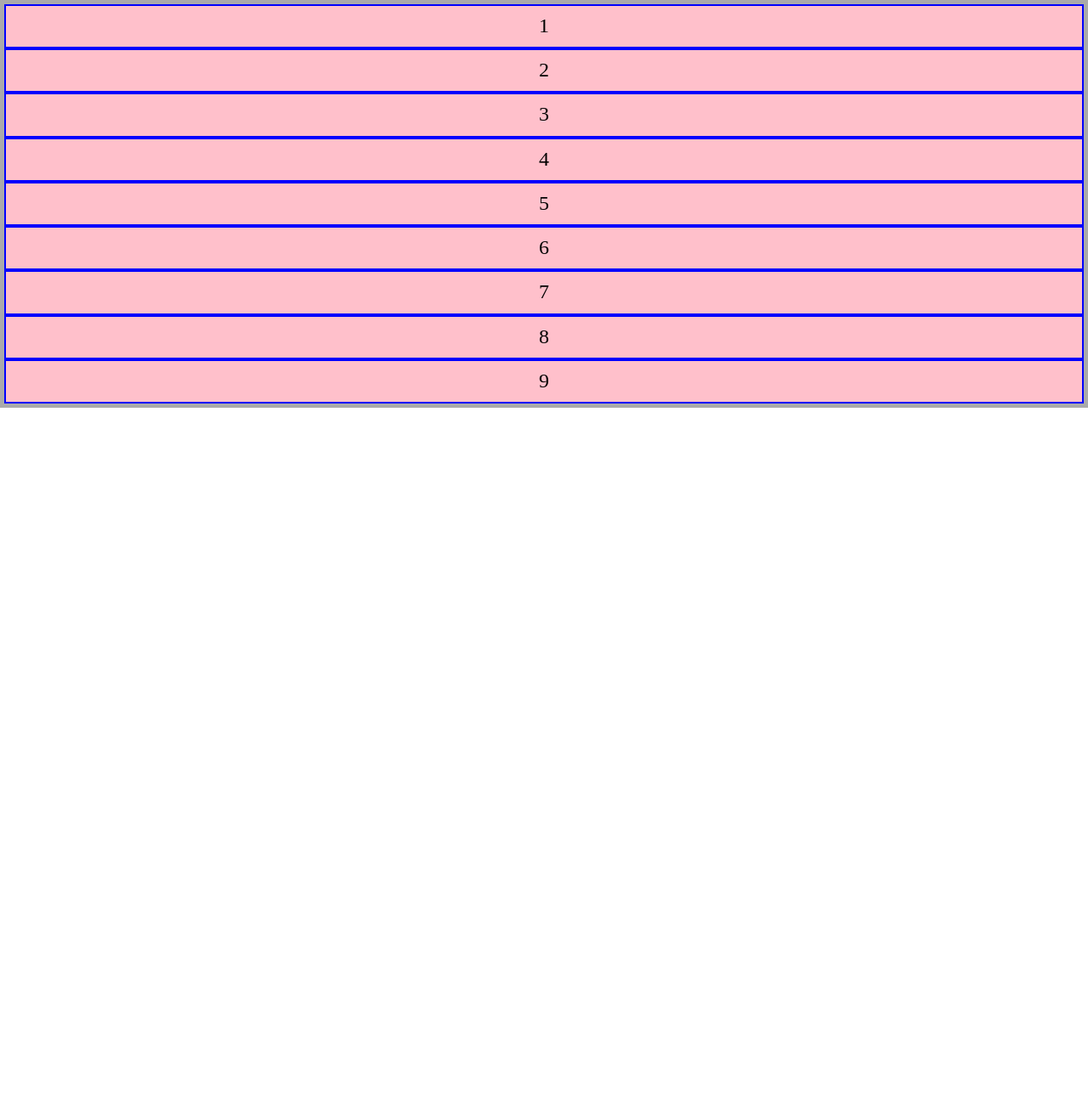
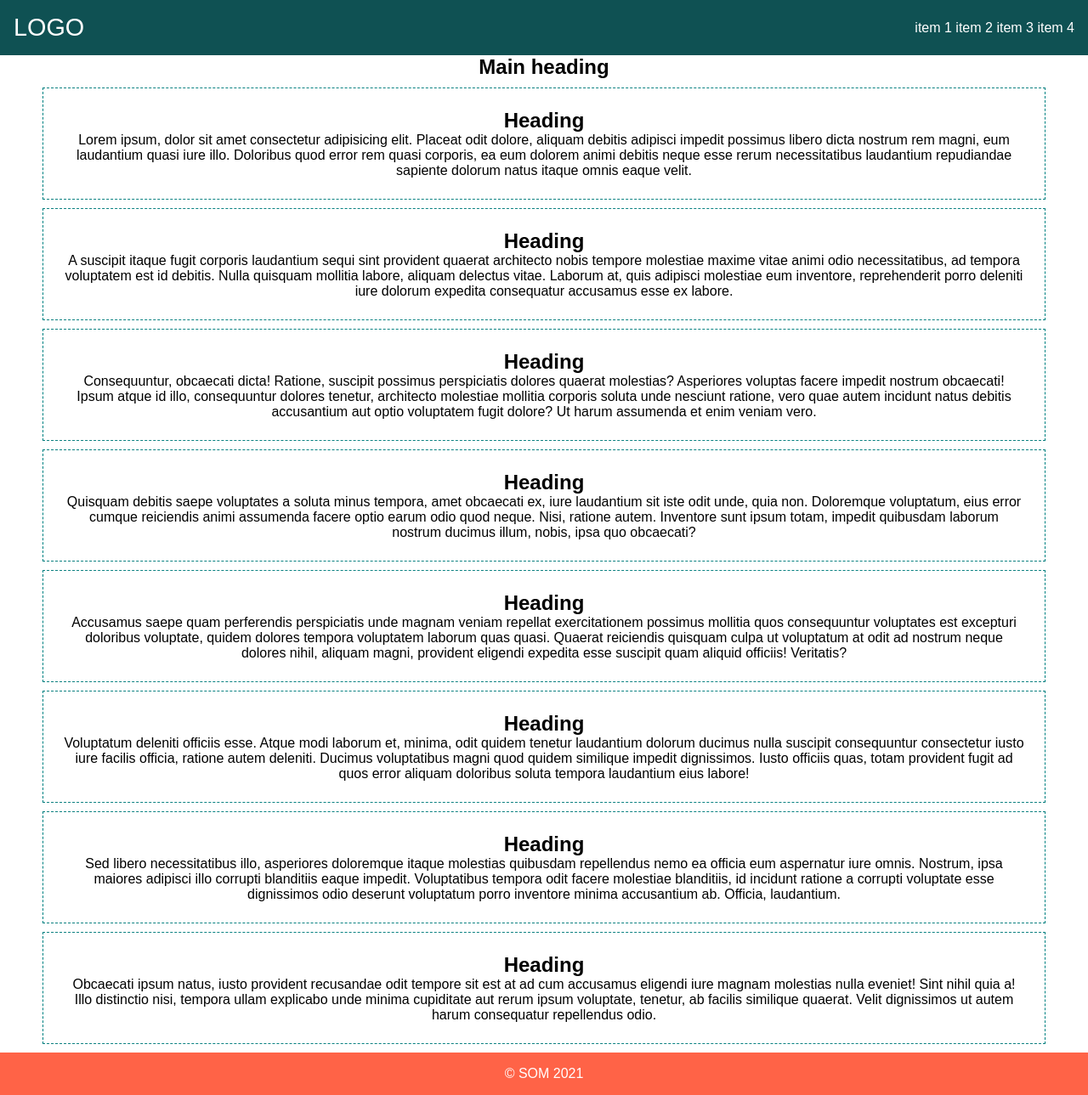
Before and after one commit to mrHelg/fm_flex, a plain HTML site: page index.html in a window 1280 px wide. Shown: the whole page at 85% size. Before the commit the page ends 800 px from the top, so only its background shows below. Drawn offline with Linux system fonts and the light colour scheme.

Commit message:
Header+Main+Footer

```diff
--- a/assets/css/style.css
+++ b/assets/css/style.css
@@ -1,29 +1,54 @@
 * {
   box-sizing: border-box;
+  margin: 0;
+  padding: 0;
 }
-body{
-  margin: 0;
+body {
+  min-height: 100vh;
+  display: flex;
+  flex-direction: column;
+  font-family: sans-serif;
+  font-size: 16px;
 }
-.container {
-  border: 5px solid #aaa;
+.header {
+  display: flex;
+  justify-content: space-between;
+  padding: 1em;
+  background-color: rgb(15, 81, 83);
+  color: white;
+  align-items: center;
 }
-.item {
-  /* width: 50px; */
-  /* height: 50px; */
-  padding: 10px;
+.list {
+  list-style: none;
+  justify-content: space-between;
+}
+.list-item {
+  display: inline-block;
+}
+.link {
+  color: inherit;
+  text-decoration: none;
+}
+.logo {
+  font-size: 1.8em;
+  text-transform: uppercase;
+}
+.main {
+  flex: 1;
+  max-width: 1200px;
+  margin: 0 auto;
+  text-align: center;
+}
 
-  border: 2px solid blue;
-  font-size: 1.5em;
+.article {
+  margin: 10px;
+  padding: 1.5em;
+  border: 1px dashed teal;
+}
+.footer {
+  padding: 1em;
+  background-color: tomato;
+  color: white;
   text-align: center;
-  background-color: pink;
+  margin-top: auto;
 }
-.flex-parent {
-  display: flex;
-  min-height: 50vh;
-  max-height: 60vh;
-  flex-direction: column;
-  align-items: stretch;
-}
-.flex-child{
-  flex: 1 1 100px;
-}
--- a/index.html
+++ b/index.html
@@ -3,30 +3,120 @@
   <head>
     <meta charset="UTF-8" />
     <title>Flex</title>
-    <link rel="stylesheet" href="./assets/css/style.css">
+    <link rel="stylesheet" href="./assets/css/style.css" />
   </head>
   <body>
-    <div class="container flex-parent">
-      <div class="item flex-child" >1</div>
-      <div class="item flex-child">2</div>
-      <div class="item flex-child">3</div>
-      <div class="item flex-child">4</div>
-      <div class="item flex-child">5</div>
-      <div class="item flex-child">6</div>
-      <div class="item flex-child">7</div>
-      <div class="item flex-child">8</div>
-      <div class="item flex-child">9</div>
-      <!-- <div class="item">10</div>
-      <div class="item">11</div>
-      <div class="item">12</div>
-      <div class="item">13</div>
-      <div class="item">14</div>
-      <div class="item">15</div>
-      <div class="item">16</div>
-      <div class="item">17</div>
-      <div class="item">18</div>
-      <div class="item">19</div>
-      <div class="item">20</div> -->
-    </div>
+    <div class="wrapper">
+    <header class="header">
+      <div class="logo">logo</div>
+      <nav>
+        <ul class="list">
+          <li class="list-item"><a href="#" class="link">item 1</a></li>
+          <li class="list-item"><a href="#" class="link">item 2</a></li>
+          <li class="list-item"><a href="#" class="link">item 3</a></li>
+          <li class="list-item"><a href="#" class="link">item 4</a></li>
+        </ul>
+      </nav>
+    </header>
+    <main class="main">
+      <section class="main-section">
+        <h1 class="main-heading">Main heading</h1>
+        <article class="article">
+          <h2 class="heading">Heading</h2>
+          <p>
+            Lorem ipsum, dolor sit amet consectetur adipisicing elit. Placeat
+            odit dolore, aliquam debitis adipisci impedit possimus libero dicta
+            nostrum rem magni, eum laudantium quasi iure illo. Doloribus quod
+            error rem quasi corporis, ea eum dolorem animi debitis neque esse
+            rerum necessitatibus laudantium repudiandae sapiente dolorum natus
+            itaque omnis eaque velit.
+          </p>
+        </article>
+          <article class="article">
+          <h2 class="heading">Heading</h2>
+          <p>
+            A suscipit itaque fugit corporis laudantium sequi sint provident
+            quaerat architecto nobis tempore molestiae maxime vitae animi odio
+            necessitatibus, ad tempora voluptatem est id debitis. Nulla quisquam
+            mollitia labore, aliquam delectus vitae. Laborum at, quis adipisci
+            molestiae eum inventore, reprehenderit porro deleniti iure dolorum
+            expedita consequatur accusamus esse ex labore.
+          </p>
+        </article>
+        <article class="article">
+          <h2 class="heading">Heading</h2>
+          <p>
+            Consequuntur, obcaecati dicta! Ratione, suscipit possimus
+            perspiciatis dolores quaerat molestias? Asperiores voluptas facere
+            impedit nostrum obcaecati! Ipsum atque id illo, consequuntur dolores
+            tenetur, architecto molestiae mollitia corporis soluta unde nesciunt
+            ratione, vero quae autem incidunt natus debitis accusantium aut
+            optio voluptatem fugit dolore? Ut harum assumenda et enim veniam
+            vero.
+          </p>
+        </article>
+        <article class="article">
+          <h2 class="heading">Heading</h2>
+          <p>
+            Quisquam debitis saepe voluptates a soluta minus tempora, amet
+            obcaecati ex, iure laudantium sit iste odit unde, quia non.
+            Doloremque voluptatum, eius error cumque reiciendis animi assumenda
+            facere optio earum odio quod neque. Nisi, ratione autem. Inventore
+            sunt ipsum totam, impedit quibusdam laborum nostrum ducimus illum,
+            nobis, ipsa quo obcaecati?
+          </p>
+        </article>
+        <article class="article">
+          <h2 class="heading">Heading</h2>
+          <p>
+            Accusamus saepe quam perferendis perspiciatis unde magnam veniam
+            repellat exercitationem possimus mollitia quos consequuntur
+            voluptates est excepturi doloribus voluptate, quidem dolores tempora
+            voluptatem laborum quas quasi. Quaerat reiciendis quisquam culpa ut
+            voluptatum at odit ad nostrum neque dolores nihil, aliquam magni,
+            provident eligendi expedita esse suscipit quam aliquid officiis!
+            Veritatis?
+          </p>
+        </article>
+        <article class="article">
+          <h2 class="heading">Heading</h2>
+          <p>
+            Voluptatum deleniti officiis esse. Atque modi laborum et, minima,
+            odit quidem tenetur laudantium dolorum ducimus nulla suscipit
+            consequuntur consectetur iusto iure facilis officia, ratione autem
+            deleniti. Ducimus voluptatibus magni quod quidem similique impedit
+            dignissimos. Iusto officiis quas, totam provident fugit ad quos
+            error aliquam doloribus soluta tempora laudantium eius labore!
+          </p>
+        </article>
+        <article class="article">
+          <h2 class="heading">Heading</h2>
+          <p>
+            Sed libero necessitatibus illo, asperiores doloremque itaque
+            molestias quibusdam repellendus nemo ea officia eum aspernatur iure
+            omnis. Nostrum, ipsa maiores adipisci illo corrupti blanditiis eaque
+            impedit. Voluptatibus tempora odit facere molestiae blanditiis, id
+            incidunt ratione a corrupti voluptate esse dignissimos odio deserunt
+            voluptatum porro inventore minima accusantium ab. Officia,
+            laudantium.
+          </p>
+        </article>
+        <article class="article">
+          <h2 class="heading">Heading</h2>
+          <p>
+            Obcaecati ipsum natus, iusto provident recusandae odit tempore sit
+            est at ad cum accusamus eligendi iure magnam molestias nulla
+            eveniet! Sint nihil quia a! Illo distinctio nisi, tempora ullam
+            explicabo unde minima cupiditate aut rerum ipsum voluptate, tenetur,
+            ab facilis similique quaerat. Velit dignissimos ut autem harum
+            consequatur repellendus odio.
+          </p>
+        </article>
+      </section>
+    </main>
+    <footer class="footer">
+      <p>&copy; SOM 2021</p>
+    </footer>
+  </div>
   </body>
 </html>
```
